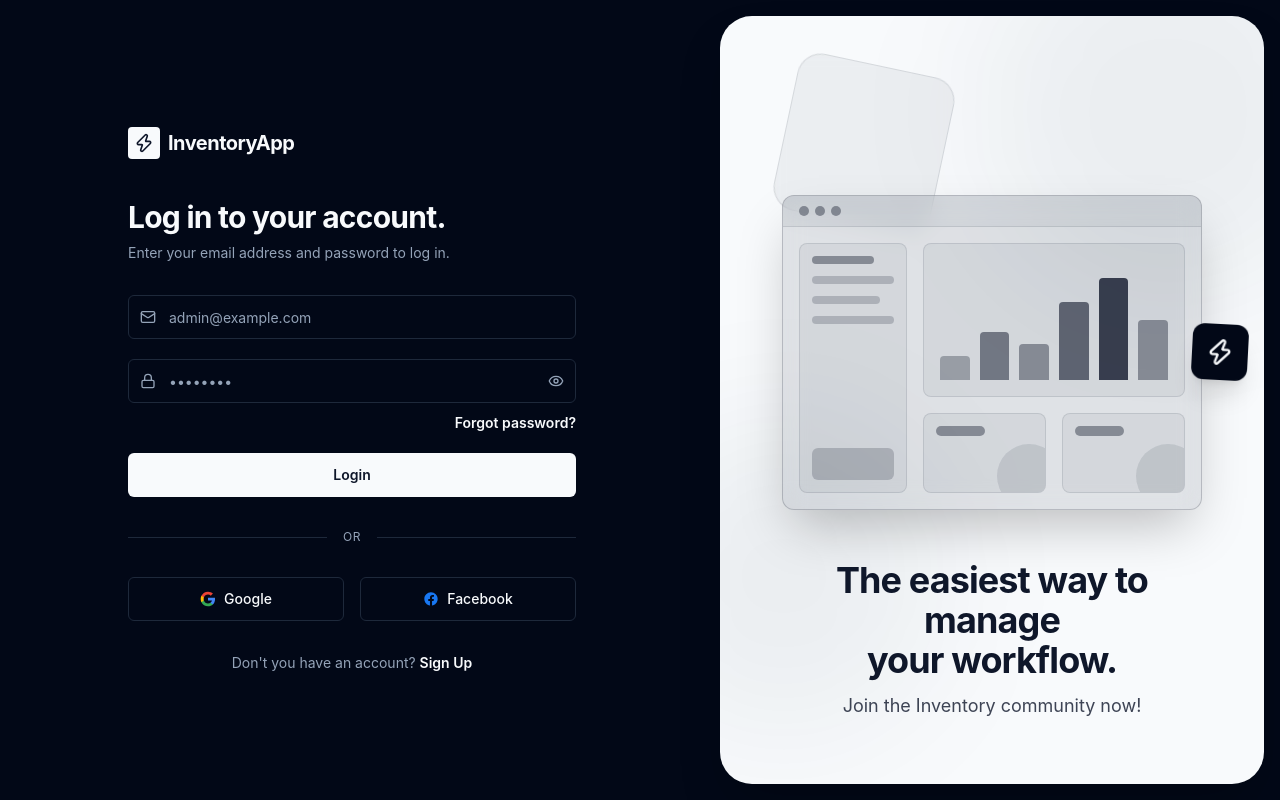
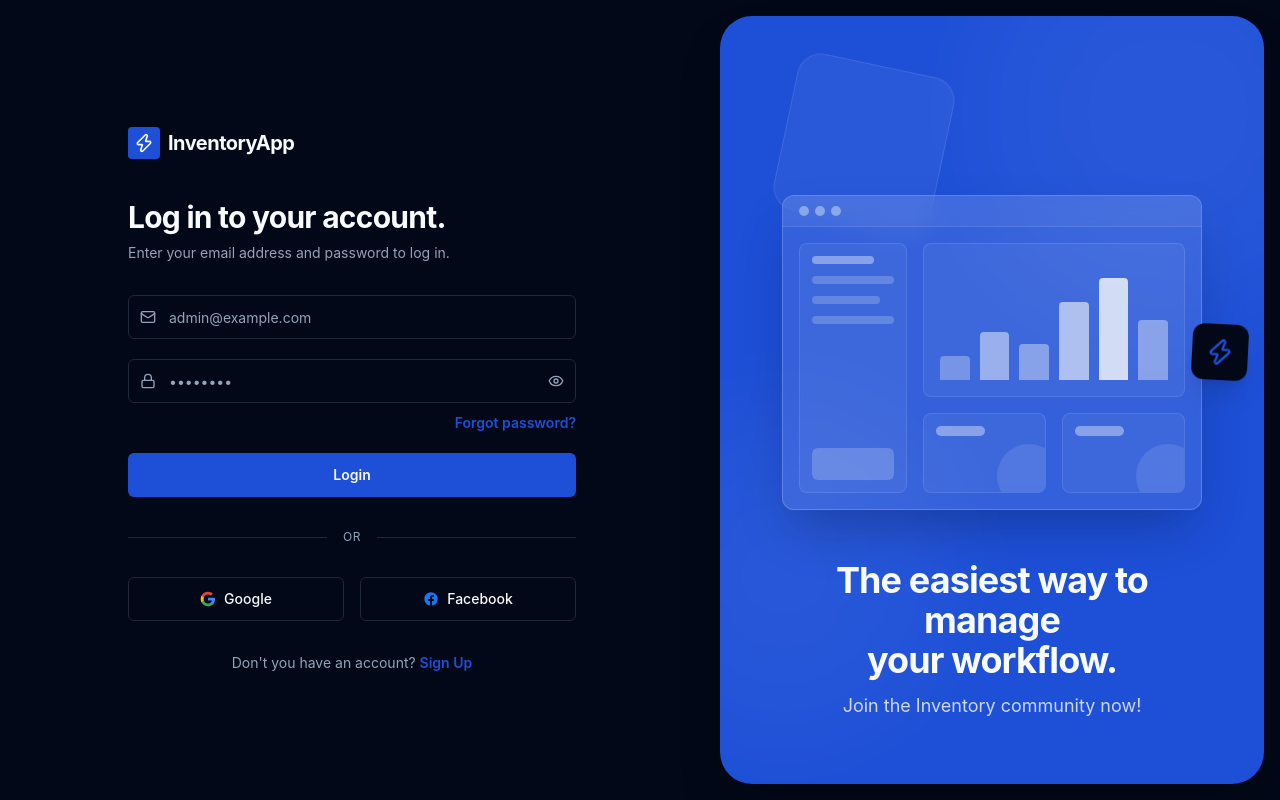
Before and after one commit to Muneerbakkar/Inventory-frontend, a React (Vite) app: page /login in a window 1280 px wide. Built offline with nearby package versions, Linux system fonts and the light colour scheme; no server answers.

Commit message:
style: switch global primary theme color to navy blue

```diff
--- a/src/index.css
+++ b/src/index.css
@@ -44,7 +44,7 @@
     --popover: 0 0% 100%;
     --popover-foreground: 222.2 84% 4.9%;
 
-    --primary: 222.2 47.4% 11.2%;
+    --primary: 224 76% 48%;
     --primary-foreground: 210 40% 98%;
 
     --secondary: 210 40% 96.1%;
@@ -61,7 +61,7 @@
 
     --border: 214.3 31.8% 91.4%;
     --input: 214.3 31.8% 91.4%;
-    --ring: 222.2 84% 4.9%;
+    --ring: 224 76% 48%;
 
     --radius: 0.5rem;
   }
@@ -76,8 +76,8 @@
     --popover: 222.2 84% 4.9%;
     --popover-foreground: 210 40% 98%;
 
-    --primary: 210 40% 98%;
-    --primary-foreground: 222.2 47.4% 11.2%;
+    --primary: 224 76% 48%;
+    --primary-foreground: 210 40% 98%;
 
     --secondary: 217.2 32.6% 17.5%;
     --secondary-foreground: 210 40% 98%;
@@ -93,7 +93,7 @@
 
     --border: 217.2 32.6% 17.5%;
     --input: 217.2 32.6% 17.5%;
-    --ring: 212.7 26.8% 83.9%;
+    --ring: 224 76% 48%;
   }
 }
 
```
